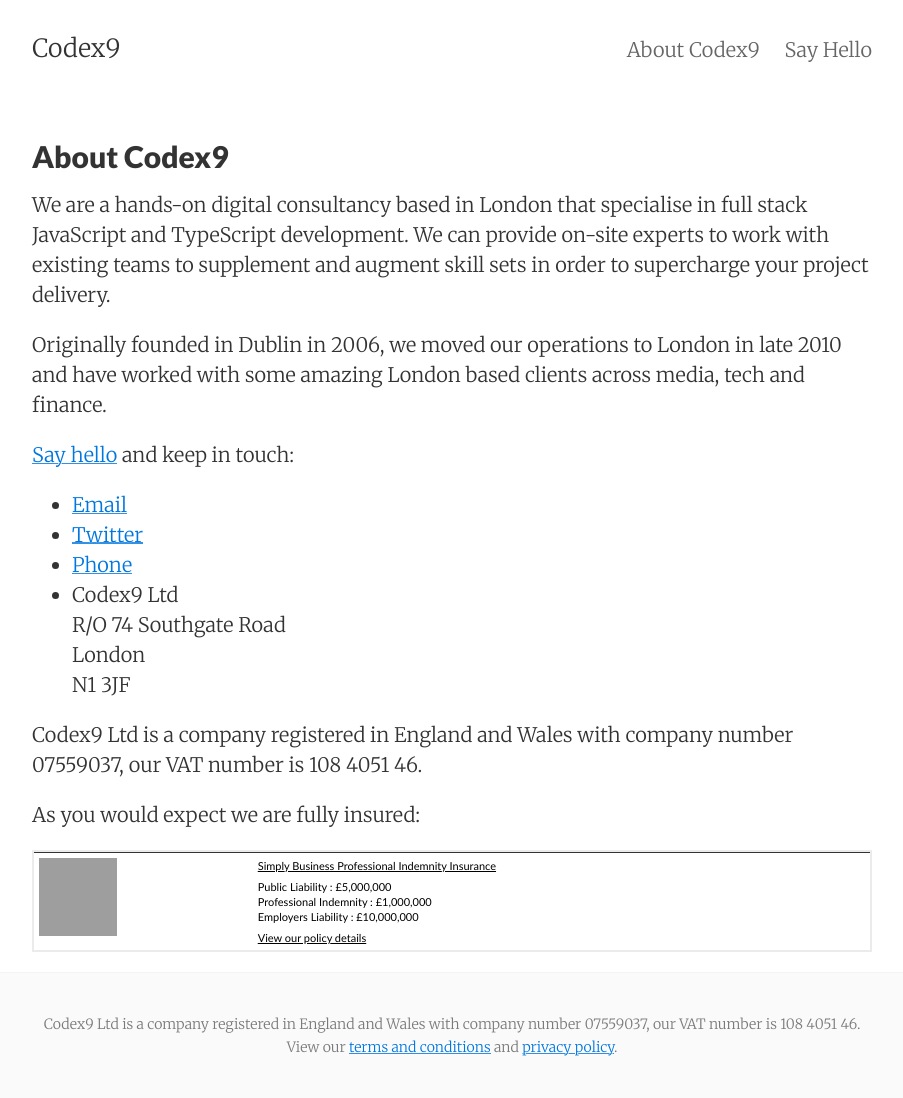
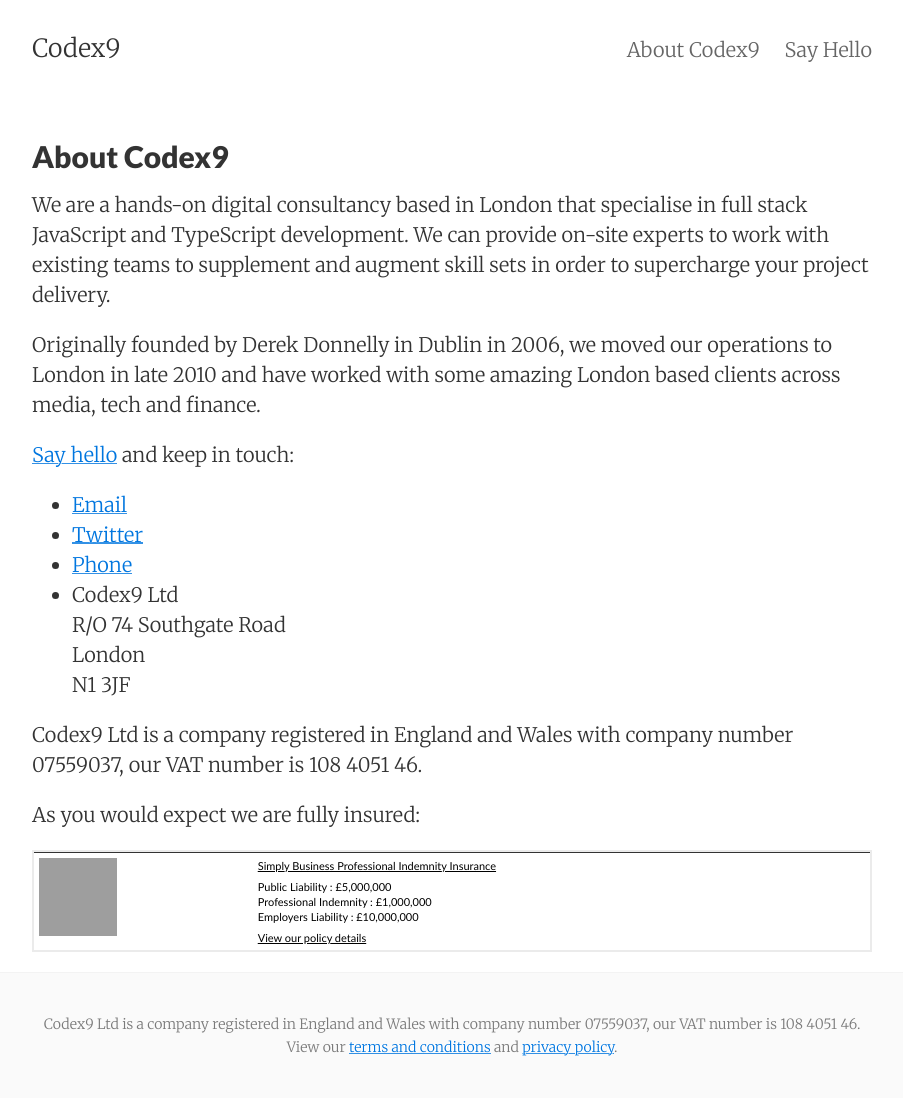
Before and after one commit to derekdon/codex9.github.io, a Jekyll site: the page built from about.md, in a window 1280 px wide. Shown: the whole page, without its empty margins (188-1091 px from the left). Built offline with Jekyll 4.4.1, drawn with Linux system fonts in a browser that asks for light colours; grey boxes are pictures that could not be loaded.

Commit message:
Text changes

```diff
--- a/about.md
+++ b/about.md
@@ -9,8 +9,8 @@
 development. We can provide on-site experts to work with existing teams to supplement and augment skill sets in order
 to supercharge your project delivery.
 
-Originally founded in Dublin in 2006, we moved our operations to London in late 2010 and have worked with some amazing
-London based clients across media, tech and finance.
+Originally founded by Derek Donnelly in Dublin in 2006, we moved our operations to London in late 2010 and have worked
+with some amazing London based clients across media, tech and finance.
 
 [Say hello](/contact/) and keep in touch:
 
```
